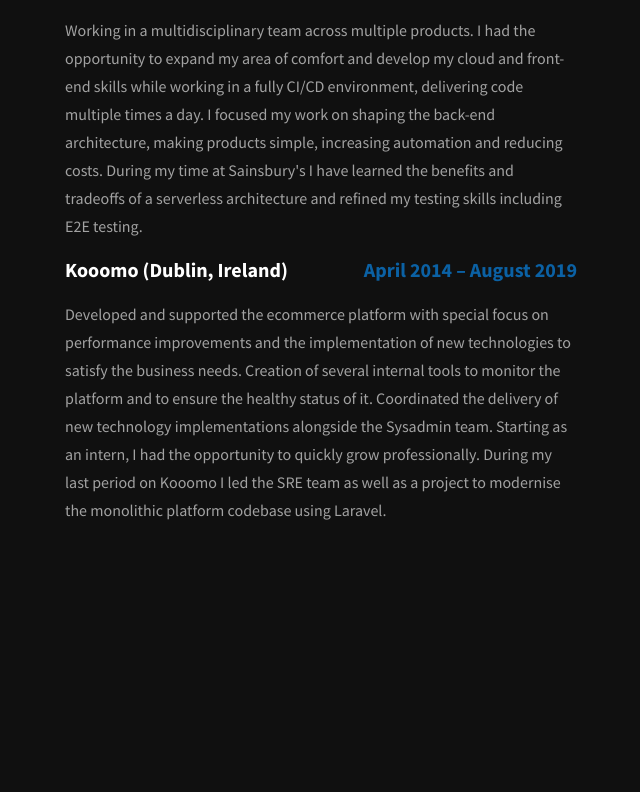
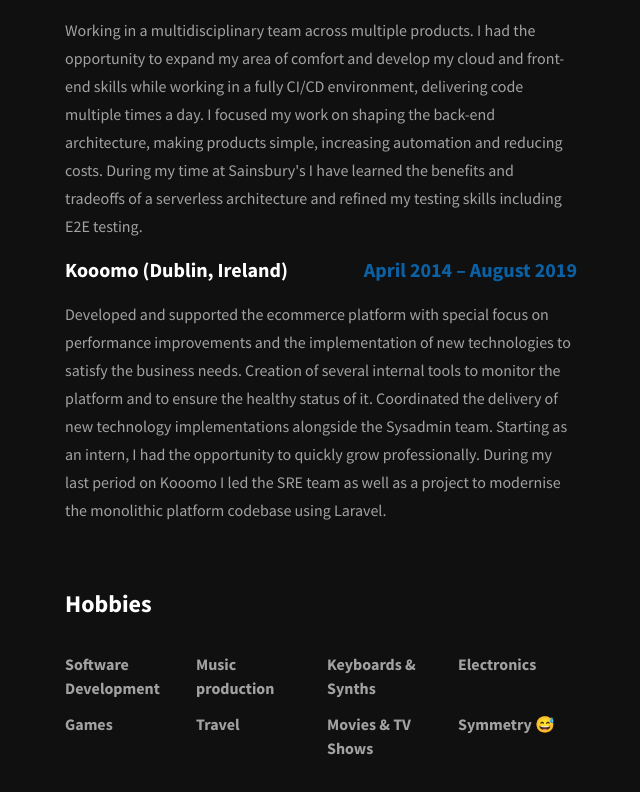
Before and after one commit to meuxx/pablo.dev, a Next.js app: page / in a window 1280 px wide. Shown: the part 1120-1912 px from the top of the page, without its empty margins (319-959 px from the left). Before the commit the page ends 1708 px from the top, so only its background shows below. Built offline with nearby package versions, Linux system fonts and the light colour scheme.

Commit message:
Add hobbies

```diff
--- a/components/About.tsx
+++ b/components/About.tsx
@@ -13,8 +13,8 @@
       <p>
         I&apos;m <strong>Pablo Maceda</strong>, Software Engineer offering 6 years of experience, with a solid
         background as PHP developer currently focused on NodeJS and React. I have a broad technical skill set, passion
-        for clean code and good performance.With excellent problem-solving skills and the ability to work effectively as
-        part of a team or on my own.
+        for clean code and good performance. With excellent problem-solving skills and the ability to work effectively
+        as part of a team or on my own.
       </p>
       <p>As a self-taught developer, I always enjoy learning new tools and technologies.</p>
 
--- /dev/null
+++ b/components/Hobbies.tsx
@@ -0,0 +1,18 @@
+import React from 'react'
+
+const Hobbies: React.FC<{ data: string[] }> = ({ data }) => (
+  <section className="section">
+    <header className="section-header">
+      <h2>Hobbies</h2>
+    </header>
+    <div className="grid grid-cols-4 gap-3 sm:grid-cols-2">
+      {data.map((hobby) => (
+        <div key={`hobby-${hobby}`}>
+          <h3 className="m-0 font-bold">{hobby}</h3>
+        </div>
+      ))}
+    </div>
+  </section>
+)
+
+export default Hobbies
--- a/components/Sidebar.tsx
+++ b/components/Sidebar.tsx
@@ -37,11 +37,12 @@
           <strong className="text-fgbold">{data.site.author}</strong>
           <br />{' '}
           <a
-            className="sidebar-link"
+            className="sidebar-link active:text-fgbold"
             href={`mailto:${data.author.email}`}
             rel="noopener noreferrer"
             target="_blank"
             aria-label="Contact email"
+            tabIndex={0}
             title="Contact email"
             onClick={handleMailGoal}
           >
--- a/content/data.json
+++ b/content/data.json
@@ -99,5 +99,14 @@
       "description": "Developed and supported the ecommerce platform with special focus on performance improvements and the implementation of new technologies to satisfy the business needs. Creation of several internal tools to monitor the platform and to ensure the healthy status of it. Coordinated the delivery of new technology implementations alongside the Sysadmin team. \nStarting as an intern, I had the opportunity to quickly grow professionally.\nDuring my last period on Kooomo I led the SRE team as well as a project to modernise the monolithic platform codebase using Laravel.\n"
     }
   ],
-  "hobbies": ["Software Development", "Music production", "Keyboards & Synths", "Electronics", "Games", "Travel", "Movies & TV Shows"]
+  "hobbies": [
+    "Software Development",
+    "Music production",
+    "Keyboards & Synths",
+    "Electronics",
+    "Games",
+    "Travel",
+    "Movies & TV Shows",
+    "Symmetry 😅"
+  ]
 }
--- a/pages/index.tsx
+++ b/pages/index.tsx
@@ -8,8 +8,9 @@
 import Experience from '../components/Experience'
 
 import data from '../content/data.json'
+import Hobbies from '../components/Hobbies'
 
-const { site, skills, experience } = data
+const { site, skills, experience, hobbies } = data
 const siteUrl = 'https://next.pablo.page'
 
 declare module 'react' {
@@ -54,6 +55,7 @@
       <About />
       <Skills data={skills} />
       <Experience data={experience} />
+      <Hobbies data={hobbies} />
     </div>
   </Layout>
 )
```
